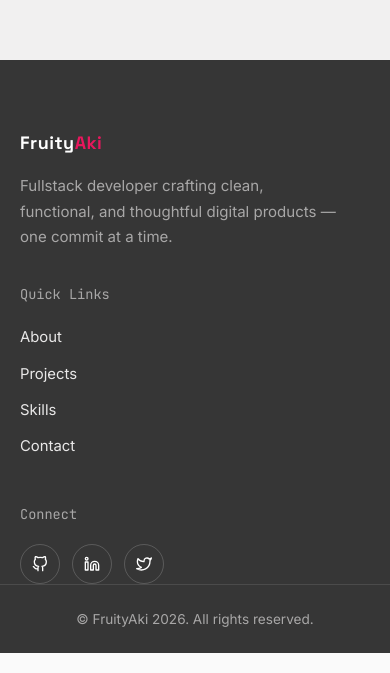
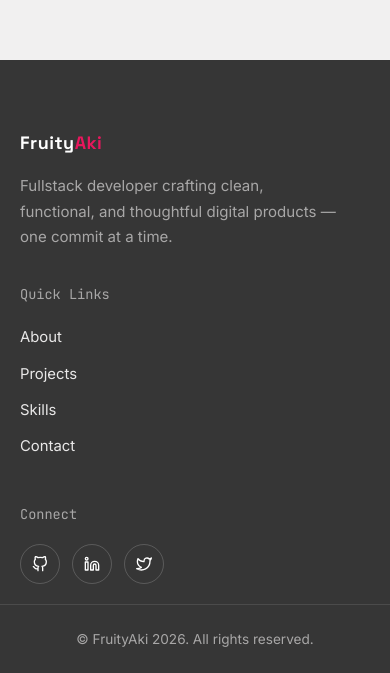
Before and after one commit to akirosefederez/my-portfolio, a Next.js app: page / in a window 390 px wide. Shown: the part 6350-7023 px from the top of the page. Built offline with nearby package versions, Linux system fonts and the light colour scheme.

Commit message:
Added padding for footer button links

```diff
--- a/app/globals.css
+++ b/app/globals.css
@@ -737,7 +737,7 @@ footer ul a:hover{color:var(--magenta);}
   .contact-side{padding:24px;}
   .footer-grid{grid-template-columns:minmax(0,1fr);text-align:left;}
   .footer-brand{grid-column:auto;}
-  .social-row{justify-content:flex-start;}
+  .social-row{justify-content:flex-start; padding-bottom:20px;}
 }
 
 @media (max-width:380px){
```
